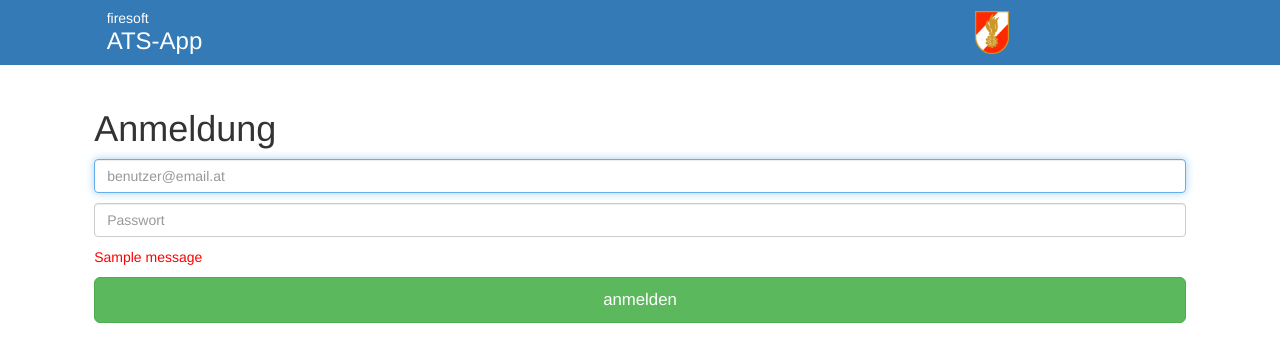
After one commit to SeppUnterwurzacher/ats_app, a Flask app: template app/templates/wart/wart_login.html in a window 1280 px wide. The commit adds this page. Shown: the top 362 px of the page. Run offline with Flask 2, Linux system fonts and the light colour scheme; tables that the repository leaves empty hold one stand-in row (values such as "Sample post"); the template is opened without the code that fills it: values that come from a table or form of the project are taken from there, most other values are stand-ins (such as "Sample title", 1, 10 or a date in 2020); one stand-in notice (Sample message) is shown; some libraries are stand-ins or nearby versions.

Commit message:
Benutzer login basics funktionieren

```diff
--- a/app/forms.py
+++ b/app/forms.py
@@ -1,5 +1,5 @@
 from flask_wtf import FlaskForm
-from wtforms import StringField, SubmitField, IntegerField, SelectField, PasswordField
+from wtforms import StringField, SubmitField, IntegerField, SelectField, PasswordField, EmailField
 from wtforms.validators import DataRequired, NumberRange, Length
 from datetime import date
 
@@ -25,3 +25,8 @@ class LogbuchAuswahl(FlaskForm):
 class GeraeteLogin(FlaskForm):
     pin_geraet = PasswordField('Pin', validators=[DataRequired(), Length(4, 4)])
     submit = SubmitField('Laden')
+
+class WartLogin(FlaskForm):
+    email = EmailField('Benutzer', validators=[DataRequired()])
+    pw = PasswordField('Passwort')
+    submit = SubmitField('anmelden')
--- a/app/routes.py
+++ b/app/routes.py
@@ -1,8 +1,9 @@
 from curses import flash
+import re
 from flask import render_template, url_for, redirect, make_response, flash
 from app import app, db
-from app.forms import KPEinsatzUebung, WartNeuGeraet, LogbuchAuswahl, GeraeteLogin
-from app.models import Geraete, Kurzpruefung
+from app.forms import KPEinsatzUebung, WartNeuGeraet, LogbuchAuswahl, GeraeteLogin, WartLogin
+from app.models import Geraete, Kurzpruefung, Benutzer
 from datetime import date
 import pdfkit
 from flask_login import current_user, login_user
@@ -85,6 +86,25 @@ def kpstand(geraet, grund):
 @app.route('/eingetragen/<geraet>')
 def eingetragen(geraet):
     return render_template('transmit.html', geraet=geraet)
+
+@app.route('/wart_login', methods=['GET', 'POST'])
+def wart_login():
+    # muss ich mir noch mal ansehen wie das umgesetz werden soll
+    # if current_user.is_authenticated:
+    #     return redirect(url_for('wartgeraete'))
+
+    form = WartLogin()
+
+    if form.validate_on_submit():
+        user = Benutzer.query.filter_by(email=form.email.data).first()
+        if user is None or not user.check_password(str(form.pw.data)):
+            flash('Ungültiger Benutzer oder Passwort', 'error')
+            return redirect(url_for('wart_login'))
+
+        login_user(user)
+        return redirect(url_for('wartgeraete'))
+
+    return render_template('wart/wart_login.html', form=form)
 
 
 @app.route('/wartgeraete', methods=['GET', 'POST'])
--- a/app/templates/index.html
+++ b/app/templates/index.html
@@ -3,5 +3,5 @@
 {% block input %}
 <p>Ich weiß noch nicht genau zu was ich die Index.html brauche</p>
 <p><a href="{{ url_for('geraete_login', geraet='Test_Gerät') }}">hier gehts zum ersten Gerät</a></p>
-<p><a href="{{ url_for('wartgeraete') }}">hier gehts zum ATS-Beauftragen Bereich</a></p>
+<p><a href="{{ url_for('wart_login') }}">hier gehts zum ATS-Beauftragen Bereich</a></p>
 {% endblock%}
--- /dev/null
+++ b/app/templates/wart/wart_login.html
@@ -0,0 +1,46 @@
+{% extends 'base.html'%}
+
+{% block content%}
+<div class="container-fluid">
+
+    <div class="row bg-primary" style="padding-top: 0.3em;">
+        <div class="col-xs-1"></div>
+        <div class="col-xs-8" style="padding-left: 0em;">
+            <p style="margin-bottom: 0px; margin-top:0.3em">firesoft</p>
+            <h3 style="margin-top: 0px;">ATS-App</h3>
+        </div>
+        <div class="col-xs-2">
+            <img src="/static/img/wappen_feuerwehr.png" alt="Wappen Feuerwehr"  style="height: 50px; padding-top:0.5em;">
+        </div>
+    </div>
+    <div class="row" style="padding-top: 0.3em;">
+        <form class="form-group" action="" method="post" novalidate>
+            {{ form.hidden_tag() }}
+            <br>
+            <div class="row">
+                <div class="col-xs-10 col-xs-offset-1" style="padding-right: 0em; padding-left: 0em">
+                    <h1>Anmeldung</h1>
+                    <p>
+                        {{ form.email(class="form-control", placeholder="benutzer@email.at", autofocus=true) }}
+                    </p>
+                    <p>
+                        {{ form.pw(class="form-control", placeholder="Passwort") }}
+                    </p>
+
+                    {% with messages = get_flashed_messages() %}
+                    {% if messages %}
+                        {% for message in messages %}
+                        <p style="color:red;">{{ message }}</p>
+                        {% endfor %}
+                    {% endif %}
+                    {% endwith %}
+
+                    <p>
+                        {{ form.submit}}
+                    </p>
+                </div>
+            </div>
+        </form>
+    </div>
+</div>
+{% endblock %}
```
Also changed, not shown: app/models.py (+10 -1 lines), app.db.
